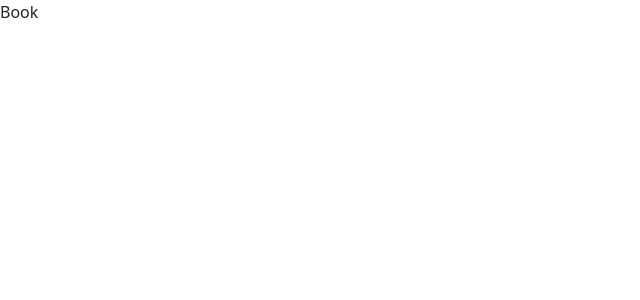
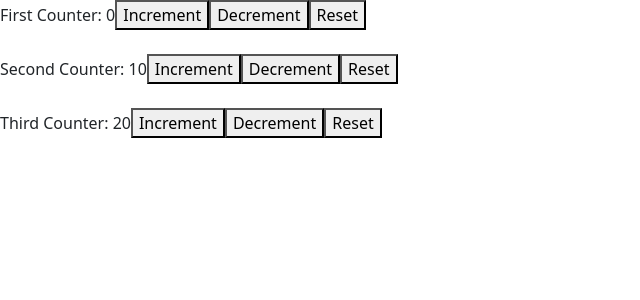
Before and after one commit to apurva313/College-Dashboard, a React (Create React App) app in the folder client/: page /bk in a window 1280 px wide. Shown: the top 300 px of the page, without its empty margins (0-640 px from the left). Built offline with nearby package versions, Linux system fonts and the light colour scheme.

Commit message:
Update Book.js

```diff
--- a/client/src/component/pages/Book.js
+++ b/client/src/component/pages/Book.js
@@ -29,11 +29,31 @@ const reducer = (state, action) => {
 
 const Book = () => {
 
-    const [state, dispatch]= useReducer(reducer, initialState);
+    const [state, dispatch] = useReducer(reducer, initialState);
 
-    return (
-        <div>Book</div>
-    )
+    return <>
+        <div>
+            <span>First Counter: {state.counter1}</span>
+            <button onClick={() => dispatch({ type: 'increment', value: 1 })}>Increment</button>
+            <button onClick={() => dispatch({ type: 'decrement', value: 1 })}>Decrement</button>
+            <button onClick={() => dispatch({ type: 'reset'})}>Reset</button>
+        </div>
+        <br></br>
+        <div>
+            <span>Second Counter: {state.counter2}</span>
+            <button onClick={() => dispatch({ type: 'increment2', value: 10 })}>Increment</button>
+            <button onClick={() => dispatch({ type: 'decrement2', value: 10 })}>Decrement</button>
+            <button onClick={() => dispatch({ type: 'reset' })}>Reset</button>
+        </div>
+        <br></br>
+        <div>
+            <span>Third Counter: {state.counter3}</span>
+            <button onClick={() => dispatch({ type: 'increment3', value: 20 })}>Increment</button>
+            <button onClick={() => dispatch({ type: 'decrement3', value: 20 })}>Decrement</button>
+            <button onClick={() => dispatch({ type: 'reset' })}>Reset</button>
+        </div>
+
+    </>
 }
 
 export default Book
```
